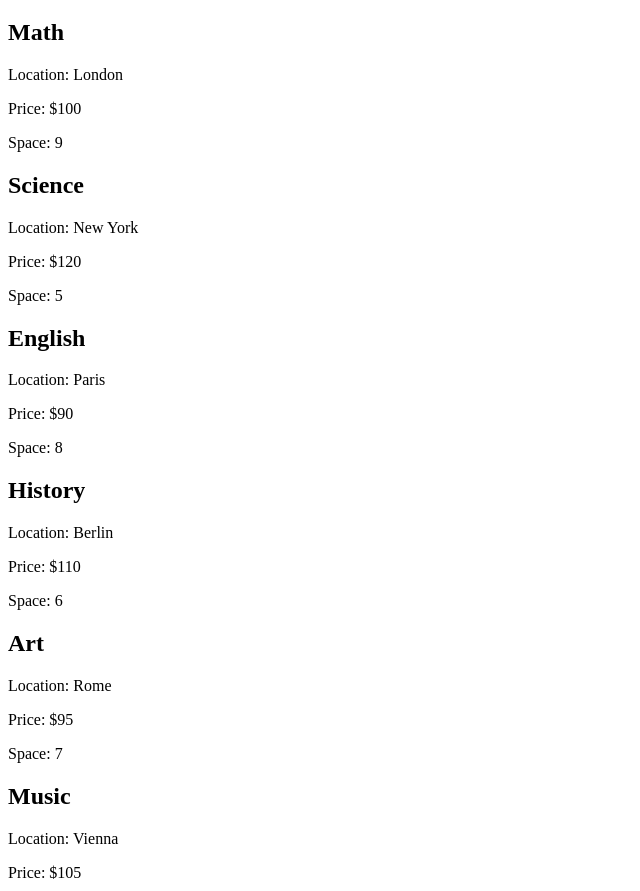
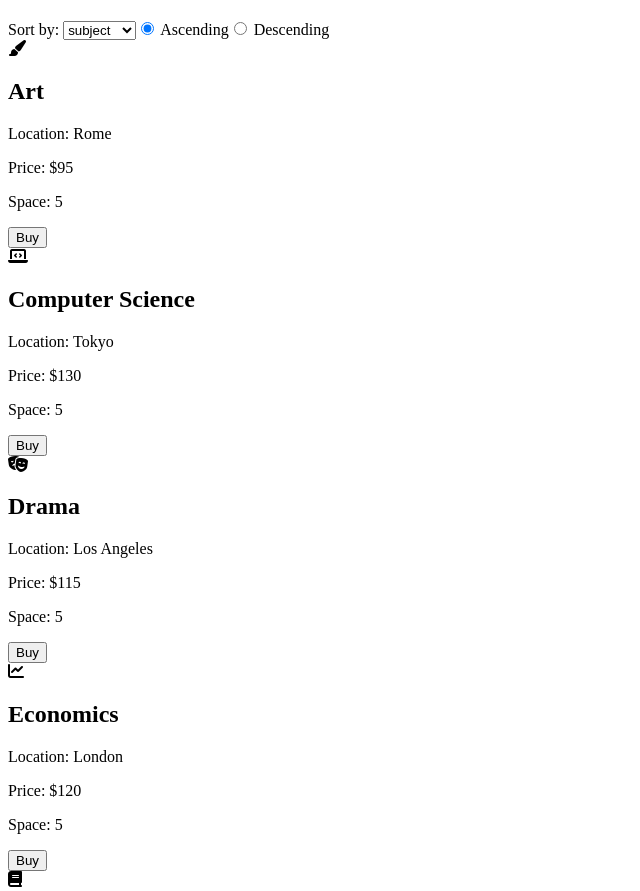
Before and after one commit to GabrielRob/M01034688-FrontEnd, a plain HTML site: page index.html in a window 1280 px wide. Shown: the part 61-952 px from the top of the page, without its empty margins (0-640 px from the left). Drawn offline with nearby package versions, Linux system fonts and the light colour scheme.

Commit message:
Sorting function

```diff
--- a/index.html
+++ b/index.html
@@ -3,17 +3,31 @@
    <head>
      <meta charset="UTF-8">
      <title>After School Classes</title>
+     <link rel="stylesheet" href="https://cdnjs.cloudflare.com/ajax/libs/font-awesome/6.5.2/css/all.min.css">
      <script src="https://unpkg.com/vue@3.4.38/dist/vue.global.js"></script>
    </head>
    <body>
      <div id="app">
        <h1>{{ sitename }}</h1>
-     <div v-for="lesson in lessons" :key="lesson.id">
+      <label>Sort by:
+        <select v-model="sortBy">
+          <option value="subject">subject</option>
+          <option value="location">Location</option>
+          <option value="price">Price</option>
+          <option value="space">Space</option>
+        </select>
+      </label>
+      <label><input type="radio" value="asc" v-model="sortOrder"> Ascending</label>
+      <label><input type="radio" value="desc" v-model="sortOrder"> Descending</label>
+     <div v-for="lesson in sortedLessons" :key="lesson.id">
        <span :class="'fa ' + lesson.icon"></span>
        <h2>{{ lesson.subject }}</h2>
        <p>Location: {{ lesson.location }}</p>
        <p>Price: ${{ lesson.price }}</p>
        <p>Space: {{ lesson.space }}</p>
+       <button v-on:click="addToCart(lesson)" :disabled="lesson.space === 0">
+        Buy
+       </button>
      </div>
      </div>
      <script type="module">
@@ -23,20 +37,43 @@
       return {
       sitename: "Tutoring lessons",
       lessons: [
-        {id: 1, subject: "Math", location: "London", price: 100, space: 9, icon: "fa-calculator"},
+        {id: 1, subject: "Math", location: "London", price: 100, space: 5, icon: "fa-calculator"},
         {id: 2, subject: "Science", location: "New York", price: 120, space: 5, icon: "fa-flask"},
-        {id: 3, subject: "English", location: "Paris", price: 90, space: 8, icon: "fa-book"},
-        {id: 4, subject: "History", location: "Berlin", price: 110, space: 6, icon: "fa-landmark"},
-        {id: 5, subject: "Art", location: "Rome", price: 95, space: 7, icon: "fa-paint-brush"},
-        {id: 6, subject: "Music", location: "Vienna", price: 105, space: 4, icon: "fa-music"},
-        {id: 7, subject: "Physical Education", location: "Sydney", price: 85, space: 10, icon: "fa-basketball"},
-        {id: 8, subject: "Computer Science", location: "Tokyo", price: 130, space: 3, icon: "fa-laptop-code"},
-        {id: 9, subject: "Drama", location: "Los Angeles", price: 115, space: 6, icon: "fa-theater-masks"},
+        {id: 3, subject: "English", location: "Paris", price: 90, space: 5, icon: "fa-book"},
+        {id: 4, subject: "History", location: "Berlin", price: 110, space: 5, icon: "fa-landmark"},
+        {id: 5, subject: "Art", location: "Rome", price: 95, space: 5, icon: "fa-paint-brush"},
+        {id: 6, subject: "Music", location: "Vienna", price: 105, space: 5, icon: "fa-music"},
+        {id: 7, subject: "Physical Education", location: "Sydney", price: 85, space: 5, icon: "fa-basketball"},
+        {id: 8, subject: "Computer Science", location: "Tokyo", price: 130, space: 5, icon: "fa-laptop-code"},
+        {id: 9, subject: "Drama", location: "Los Angeles", price: 115, space: 5, icon: "fa-theater-masks"},
         {id: 10, subject: "Economics", location: "London", price: 120, space: 5, icon: "fa-chart-line"},
         {id: 11, subject: "Philosophy", location: "Athens", price: 100, space: 5, icon: "fa-brain"}
-      ]
+      ],
+      sortBy: "subject",
+      sortOrder: "asc",
+      cart:[]
     }
-  }
+    },
+      computed:{
+        sortedLessons() {
+          return [...this.lessons].sort((a,b) => {
+            let x = a[this.sortBy]
+            let y = b[this.sortBy]
+            if (typeof x === "string") {
+              x = x.toLowerCase();
+              y = y.toLowerCase()
+            }
+            let result = x > y ? 1 : x < y ? -1 : 0
+            return this.sortOrder === "asc" ? result : -result
+          })
+        }
+      },
+      methods: {
+        addToCart(lesson) {
+          this.cart.push(lesson.id)
+          lesson.space--
+        }
+      }
 })
   webstore.mount('#app')
 </script>
```
